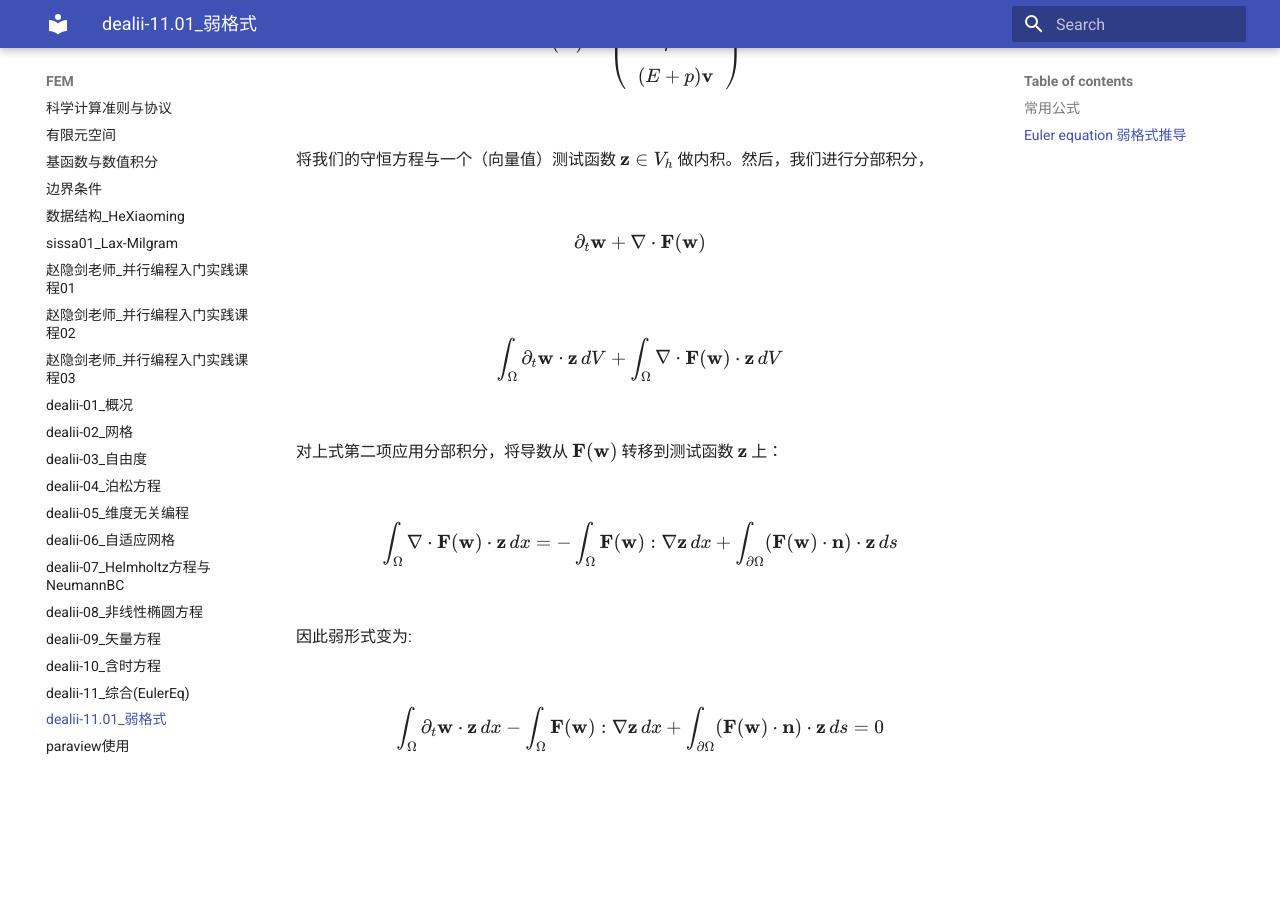
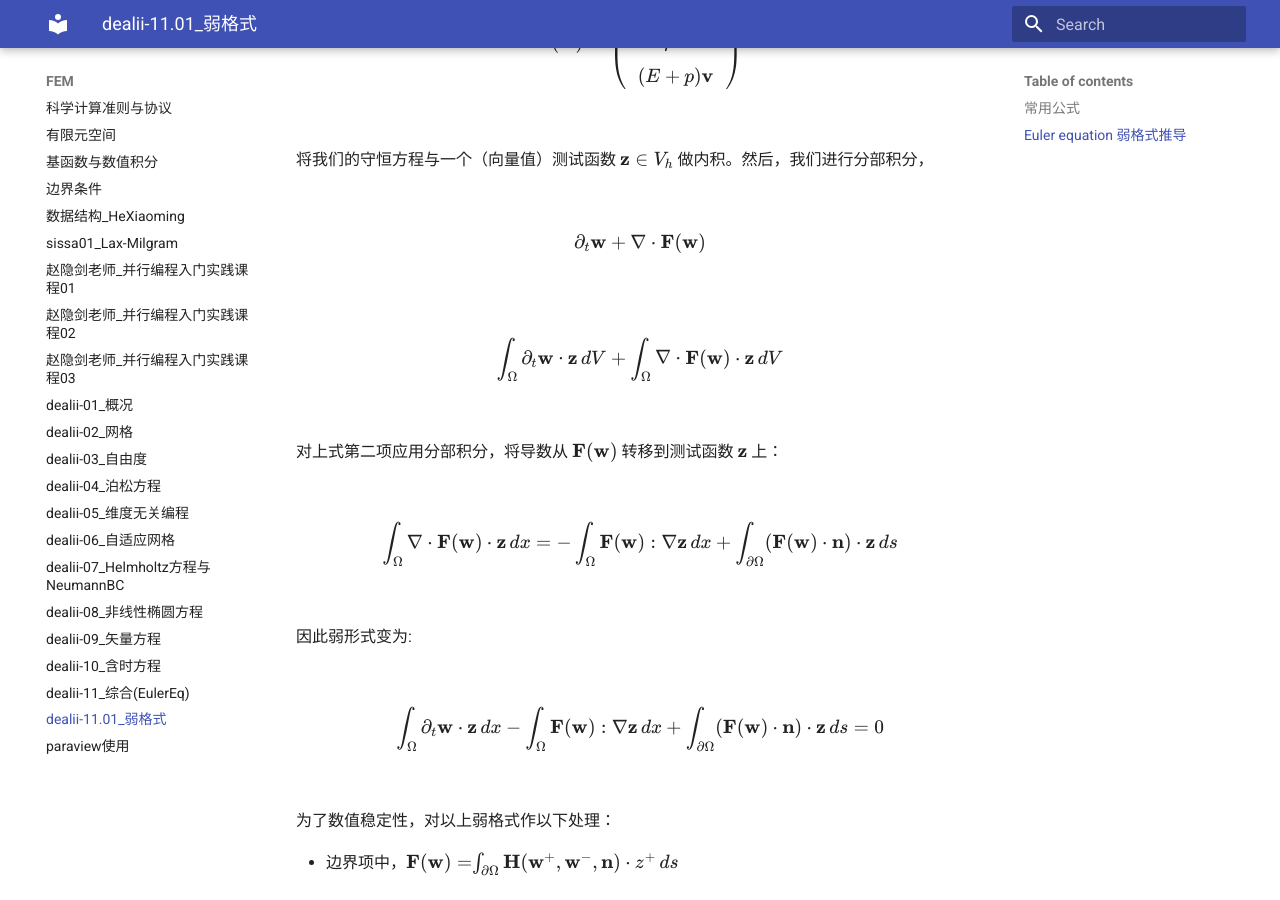
Before and after one commit to ymma98/technotes, an MkDocs documentation site: the page built from docs/FEM/dealii-11.01_弱格式.md, in a window 1280 px wide and 900 px high, scrolled down 6158 px. Built offline with MkDocs 1.6.1 and Material for MkDocs 9.7.7, drawn with Linux system fonts in a browser that asks for light colours; before the commit the page ends 6974 px from its top, so only the background shows below that.

Commit message:
docs/FEM/dealii-11.01_弱格式.md updated from https://stackedit.cn/

```diff
--- a/docs/FEM/dealii-11.01_弱格式.md
+++ b/docs/FEM/dealii-11.01_弱格式.md
@@ -269,14 +269,18 @@ $$
 \int_{\Omega} \partial_t \mathbf{w} \cdot \mathbf{z} \, dx- \int_{\Omega} \mathbf{F}(\mathbf{w}) : \nabla \mathbf{z} \, dx+ \int_{\partial \Omega} (\mathbf{F}(\mathbf{w}) \cdot \mathbf{n}) \cdot \mathbf{z} \, ds = 0
 $$
 
+为了数值稳定性，对以上弱格式作以下处理：
+
+* 边界项中，$\mathbf{F}(\mathbf{w})=$$\int_{\partial \Omega} \mathbf{H}(\mathbf{w}^+, \mathbf{w}^-, \mathbf{n}) \cdot z^+ \, ds$
+
 
 
 
 
 
 <!--stackedit_data:
-eyJoaXN0b3J5IjpbLTMyNjE4MDIwNiwtOTk0MDE3OTU1LC0xOT
-Q4NjI0Njk3LC0xODY1MDQ1MzU4LDE4MTM1NTQzNzAsMzkwNTM3
-NjgyLDE3MTU2NTY3MjgsLTY2OTc0NzA0NywtMTczODk2NTk3OF
-19
+eyJoaXN0b3J5IjpbODA3Njc0MDA5LC0zMjYxODAyMDYsLTk5ND
+AxNzk1NSwtMTk0ODYyNDY5NywtMTg2NTA0NTM1OCwxODEzNTU0
+MzcwLDM5MDUzNzY4MiwxNzE1NjU2NzI4LC02Njk3NDcwNDcsLT
+E3Mzg5NjU5NzhdfQ==
 -->
```
